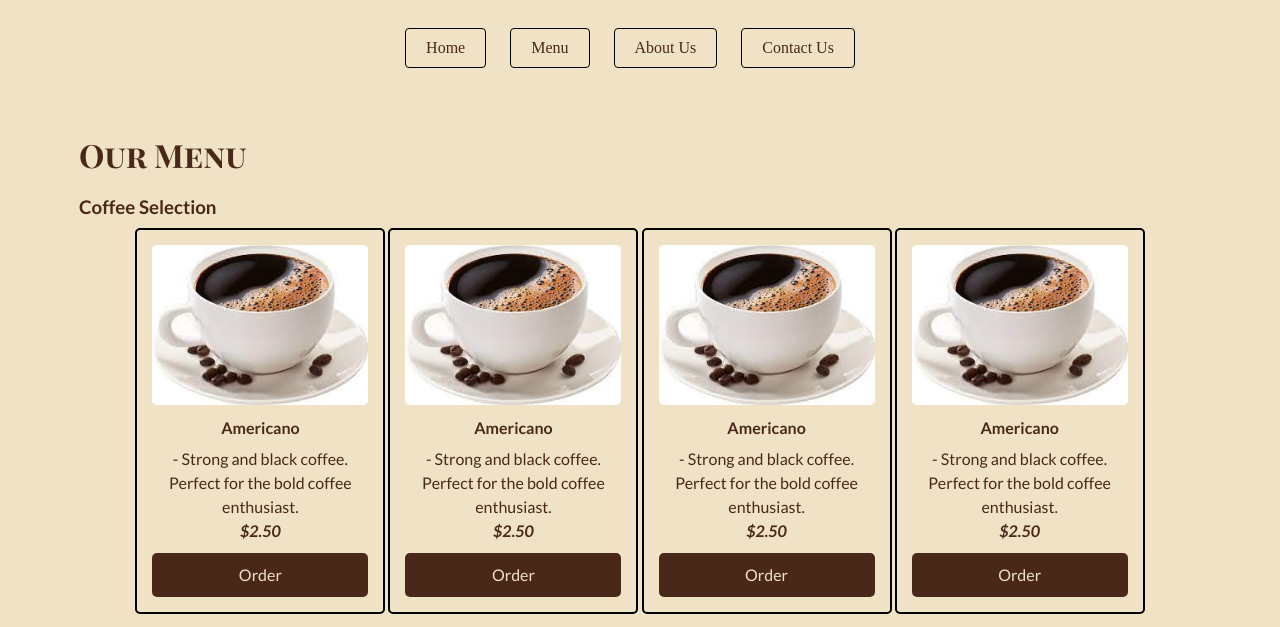
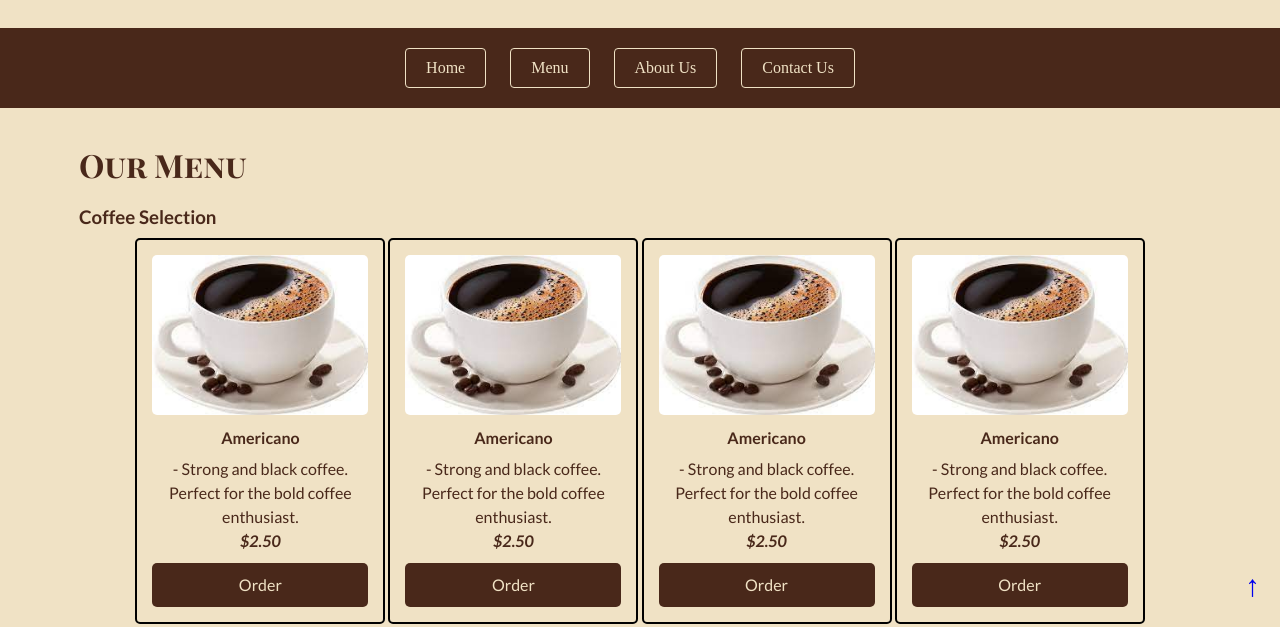
Before and after one commit to thwe-2310/b7-serene-sips-v1, a plain HTML site: page index.html in a window 1280 px wide. Shown: the part 177-804 px from the top of the page. Drawn offline with Linux system fonts and the light colour scheme.

Commit message:
modified style.css

```diff
--- a/style.css
+++ b/style.css
@@ -43,22 +43,26 @@ header a {
 /*navigation section*/
 nav {
   text-align: center;
-  padding: 30px;
+  padding: 20px;
+  background-color: #49281a;
+  margin-top: 30px;
+  position: sticky;
+  top: 0;
 }
 li {
   display: inline-block;
-  border: 1px solid black;
+  border: 1px solid #f0e2c5;
   padding: 10px 20px;
   margin-right: 20px;
   border-radius: 4px;
   transition: 1s;
 }
 li:hover {
-  box-shadow: 2px 2px 2px 2px #49281a;
+  box-shadow: 2px 2px 2px 2px #f0e2c5;
 }
 li a {
   text-decoration: none;
-  color: #49281a;
+  color: #f0e2c5;
 }
 /*Our Menu section*/
 #our-menu,
@@ -137,3 +141,11 @@ footer p {
   font-family: "Lato", sans-serif;
   font-size: 0.9em;
 }
+footer a {
+  position: fixed;
+  right: 20px;
+  bottom: 20px;
+  text-decoration: none;
+  font-size: 30px;
+  font-weight: bolder;
+}
```
